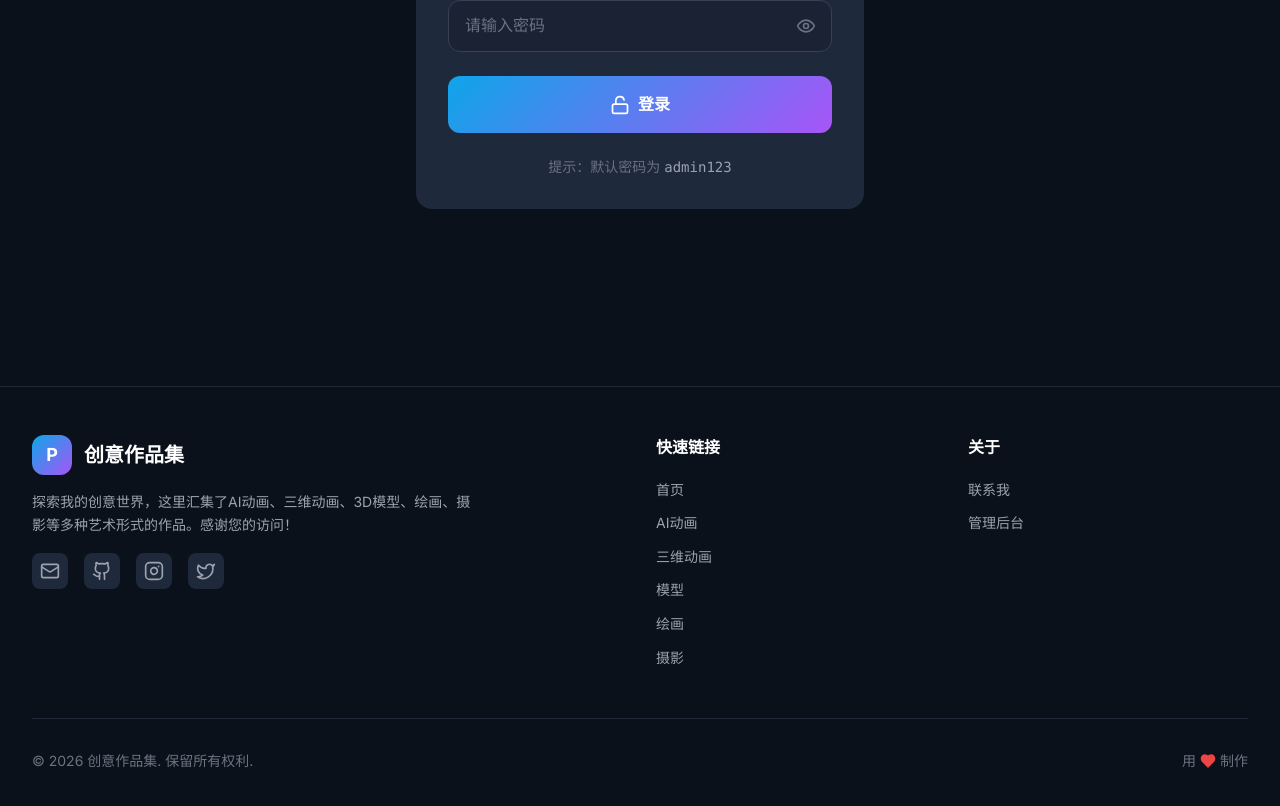
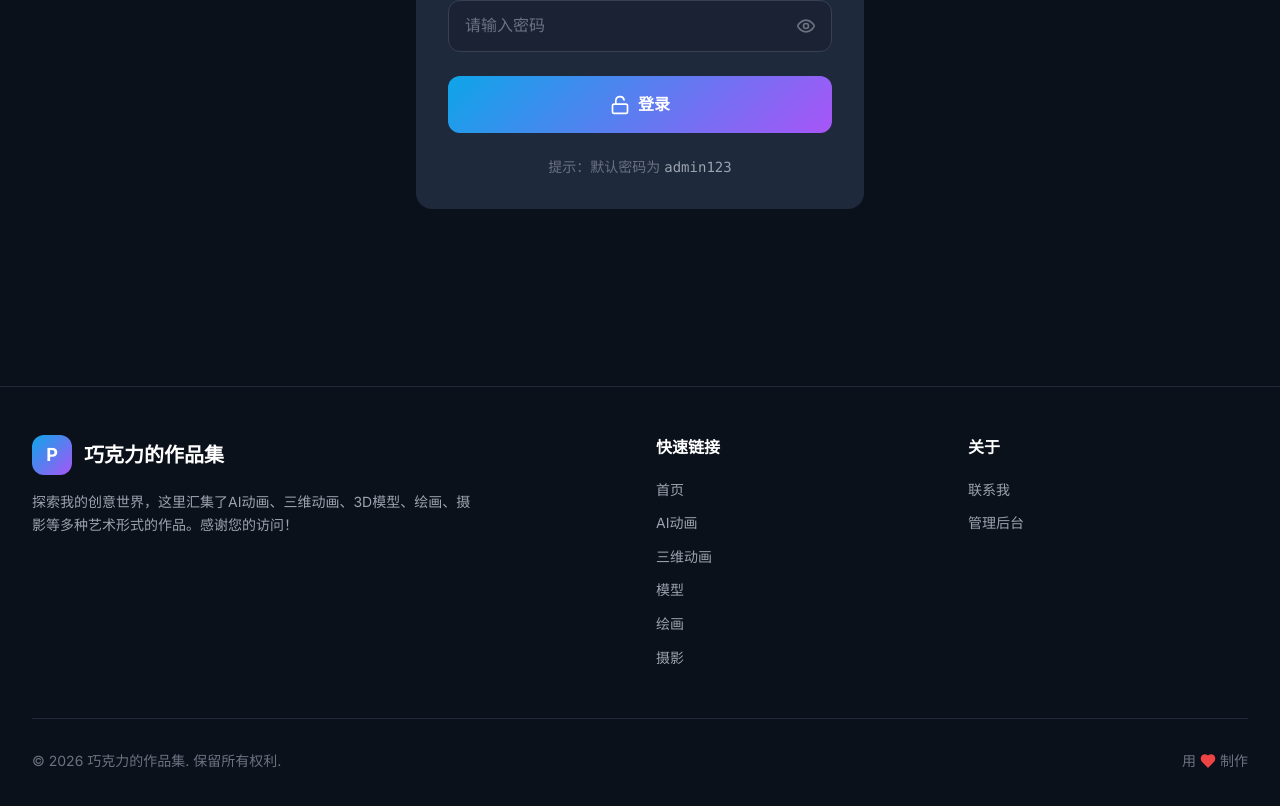
Before and after one commit to Chocolily-cha/portfolio-website, a React (Vite) app: page /admin in a window 1280 px wide. Shown: the part 478-1284 px from the top of the page. Built offline with nearby package versions, Linux system fonts and the light colour scheme.

Commit message:
feat: 优化作品添加界面，修改文本内容，移除Footer按钮

```diff
--- a/src/components/Footer.tsx
+++ b/src/components/Footer.tsx
@@ -1,4 +1,4 @@
-import { Mail, Github, Instagram, Twitter, Heart } from 'lucide-react'
+import { Heart } from 'lucide-react'
 import { Link } from 'react-router-dom'
 
 export default function Footer() {
@@ -13,47 +13,11 @@ export default function Footer() {
               <div className="w-10 h-10 bg-gradient-primary rounded-xl flex items-center justify-center">
                 <span className="text-white font-bold text-lg">P</span>
               </div>
-              <span className="text-xl font-bold text-white">创意作品集</span>
+              <span className="text-xl font-bold text-white">巧克力的作品集</span>
             </div>
-            <p className="text-gray-400 text-sm leading-relaxed mb-4 max-w-md">
+            <p className="text-gray-400 text-sm leading-relaxed max-w-md">
               探索我的创意世界，这里汇集了AI动画、三维动画、3D模型、绘画、摄影等多种艺术形式的作品。感谢您的访问！
             </p>
-            <div className="flex items-center gap-4">
-              <a
-                href="mailto:contact@example.com"
-                className="p-2 bg-dark-100 hover:bg-dark-200 rounded-lg text-gray-400 hover:text-white transition-colors"
-                title="邮箱"
-              >
-                <Mail className="w-5 h-5" />
-              </a>
-              <a
-                href="https://github.com"
-                target="_blank"
-                rel="noopener noreferrer"
-                className="p-2 bg-dark-100 hover:bg-dark-200 rounded-lg text-gray-400 hover:text-white transition-colors"
-                title="GitHub"
-              >
-                <Github className="w-5 h-5" />
-              </a>
-              <a
-                href="https://instagram.com"
-                target="_blank"
-                rel="noopener noreferrer"
-                className="p-2 bg-dark-100 hover:bg-dark-200 rounded-lg text-gray-400 hover:text-white transition-colors"
-                title="Instagram"
-              >
-                <Instagram className="w-5 h-5" />
-              </a>
-              <a
-                href="https://twitter.com"
-                target="_blank"
-                rel="noopener noreferrer"
-                className="p-2 bg-dark-100 hover:bg-dark-200 rounded-lg text-gray-400 hover:text-white transition-colors"
-                title="Twitter"
-              >
-                <Twitter className="w-5 h-5" />
-              </a>
-            </div>
           </div>
 
           <div>
@@ -135,7 +99,7 @@ export default function Footer() {
 
         <div className="border-t border-gray-800 mt-12 pt-8 flex flex-col sm:flex-row items-center justify-between gap-4">
           <p className="text-gray-500 text-sm">
-            © {currentYear} 创意作品集. 保留所有权利.
+            © {currentYear} 巧克力的作品集. 保留所有权利.
           </p>
           <p className="text-gray-500 text-sm flex items-center gap-1">
             用
--- a/src/components/Header.tsx
+++ b/src/components/Header.tsx
@@ -41,7 +41,7 @@ export default function Header({ onToggleSidebar }: HeaderProps) {
               <span className="text-white font-bold text-lg">P</span>
             </div>
             <span className="text-xl font-bold text-white hidden sm:block">
-              创意作品集
+              巧克力的作品集
             </span>
           </Link>
 
--- a/src/components/Sidebar.tsx
+++ b/src/components/Sidebar.tsx
@@ -32,7 +32,7 @@ export default function Sidebar({ isOpen, onClose }: SidebarProps) {
         }`}
       >
         <div className="flex items-center justify-between p-6 border-b border-gray-700">
-          <span className="text-xl font-bold text-white">创意作品集</span>
+          <span className="text-xl font-bold text-white">巧克力的作品集</span>
           <button
             onClick={onClose}
             className="p-2 text-gray-400 hover:text-white hover:bg-dark-300 rounded-lg transition-colors"
--- a/src/pages/Admin.tsx
+++ b/src/pages/Admin.tsx
@@ -101,6 +101,72 @@ export default function Admin() {
   const [showReplaceConfirm, setShowReplaceConfirm] = useState(false);
   const fileInputRef = useRef<HTMLInputElement>(null);
   const replaceFileInputRef = useRef<HTMLInputElement>(null);
+
+  // 分类相关的标签和技术细节模板
+  const categoryTemplates: Record<string, { tags: string[], technicalDetails: TechnicalDetail[] }> = {
+    'ai-animation': {
+      tags: ['AI生成', '动画', '超现实', '数字艺术', '水墨画', 'MidJourney', 'Stable Diffusion', 'Runway ML'],
+      technicalDetails: [
+        { label: '生成工具', value: '' },
+        { label: '分辨率', value: '' },
+        { label: '时长', value: '' },
+      ],
+    },
+    '3d-animation': {
+      tags: ['3D动画', '未来城市', '科幻', '海洋', '自然', 'Blender', 'Maya', 'Cycles'],
+      technicalDetails: [
+        { label: '软件', value: '' },
+        { label: '渲染器', value: '' },
+        { label: '时长', value: '' },
+        { label: '分辨率', value: '' },
+      ],
+    },
+    'model': {
+      tags: ['3D模型', '汽车', '复古', '建筑', '科幻', 'Blender', '3ds Max', 'FBX'],
+      technicalDetails: [
+        { label: '软件', value: '' },
+        { label: '面数', value: '' },
+        { label: '纹理分辨率', value: '' },
+        { label: '格式', value: '' },
+      ],
+    },
+    'painting': {
+      tags: ['数字绘画', '星空', '梦幻', '油画', '城市', '风景', 'Procreate', 'Photoshop'],
+      technicalDetails: [
+        { label: '工具', value: '' },
+        { label: '尺寸', value: '' },
+        { label: '媒介', value: '' },
+        { label: '耗时', value: '' },
+      ],
+    },
+    'photography': {
+      tags: ['风景', '自然', '晨雾', '人像', '光影', '艺术', '纪实', '街头', '城市'],
+      technicalDetails: [
+        { label: '相机', value: '' },
+        { label: '镜头', value: '' },
+        { label: 'ISO', value: '' },
+        { label: '快门', value: '' },
+      ],
+    },
+    'other': {
+      tags: ['平面设计', '海报', '品牌', 'UI设计', '移动应用', '用户体验', 'Figma', 'Adobe'],
+      technicalDetails: [
+        { label: '软件', value: '' },
+        { label: '尺寸', value: '' },
+        { label: '格式', value: '' },
+      ],
+    },
+  };
+
+  // 获取当前分类的可用标签
+  const getCategoryTags = (categoryId: string): string[] => {
+    return categoryTemplates[categoryId]?.tags || [];
+  };
+
+  // 获取当前分类的默认技术细节模板
+  const getCategoryTechnicalDetails = (categoryId: string): TechnicalDetail[] => {
+    return categoryTemplates[categoryId]?.technicalDetails || DEFAULT_TECHNICAL_DETAILS;
+  };
 
   // 扩展图标库
   const icons = [
@@ -343,8 +409,8 @@ export default function Admin() {
   };
 
   const handleAddWork = () => {
-    if (!newWork.title || !newWork.description) {
-      setError('请填写作品名称和描述');
+    if (!newWork.title) {
+      setError('请填写作品名称');
       return;
     }
 
@@ -814,7 +880,7 @@ export default function Admin() {
               </div>
 
               <div>
-                <label className="block text-gray-400 text-sm mb-2">作品描述 *</label>
+                <label className="block text-gray-400 text-sm mb-2">作品描述</label>
                 <textarea
                   value={newWork.description || ''}
                   onChange={(e) => setNewWork({ ...newWork, description: e.target.value })}
@@ -827,7 +893,21 @@ export default function Admin() {
                 <label className="block text-gray-400 text-sm mb-2">分类</label>
                 <select
                   value={newWork.category || 'other'}
-                  onChange={(e) => setNewWork({ ...newWork, category: e.target.value as CategoryType })}
+                  onChange={(e) => {
+                    const newCategory = e.target.value as CategoryType;
+                    // 获取新分类的技术细节模板
+                    const newTechnicalDetails = getCategoryTechnicalDetails(newCategory);
+                    // 保留已有值但更新标签
+                    const updatedTechnicalDetails = newTechnicalDetails.map((template, index) => ({
+                      ...template,
+                      value: (newWork.technicalDetails?.[index]?.value) || '',
+                    }));
+                    setNewWork({
+                      ...newWork,
+                      category: newCategory,
+                      technicalDetails: updatedTechnicalDetails,
+                    });
+                  }}
                   className="w-full bg-dark-200 border border-gray-700 rounded-xl px-4 py-3 text-white focus:outline-none focus:border-primary-500 transition-colors"
                 >
                   {categoriesList.map((cat) => (
@@ -882,13 +962,12 @@ export default function Admin() {
                     </div>
                   )}
                 </div>
-                {availableTags.length > 0 && (
+                {/* 显示当前分类的推荐标签 */}
                 <div className="mb-3">
-                    <p className="text-gray-500 text-xs mb-2">快速选择已有标签：</p>
+                  <p className="text-gray-500 text-xs mb-2">{categoriesList.find(c => c.id === newWork.category)?.name}分类推荐标签：</p>
                   <div className="flex flex-wrap gap-2">
-                      {availableTags
+                    {getCategoryTags(newWork.category || 'other')
                       .filter(t => !newWork.tags?.includes(t))
-                        .slice(0, 10)
                       .map((tag) => (
                         <button
                           key={tag}
@@ -901,7 +980,6 @@ export default function Admin() {
                       ))}
                   </div>
                 </div>
-                )}
                 <div className="flex flex-wrap gap-2">
                   {newWork.tags?.map((tag) => (
                     <span
```
Lines whose indentation alone changed are shown as unchanged.
